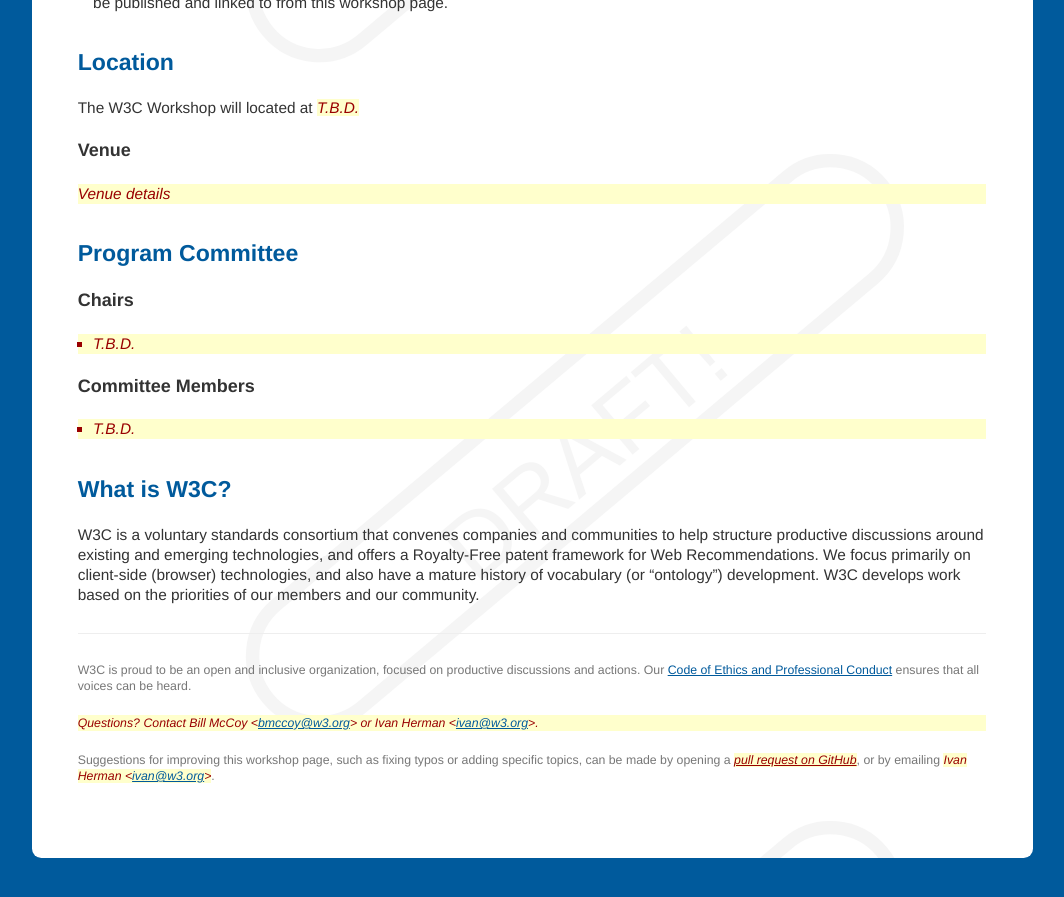
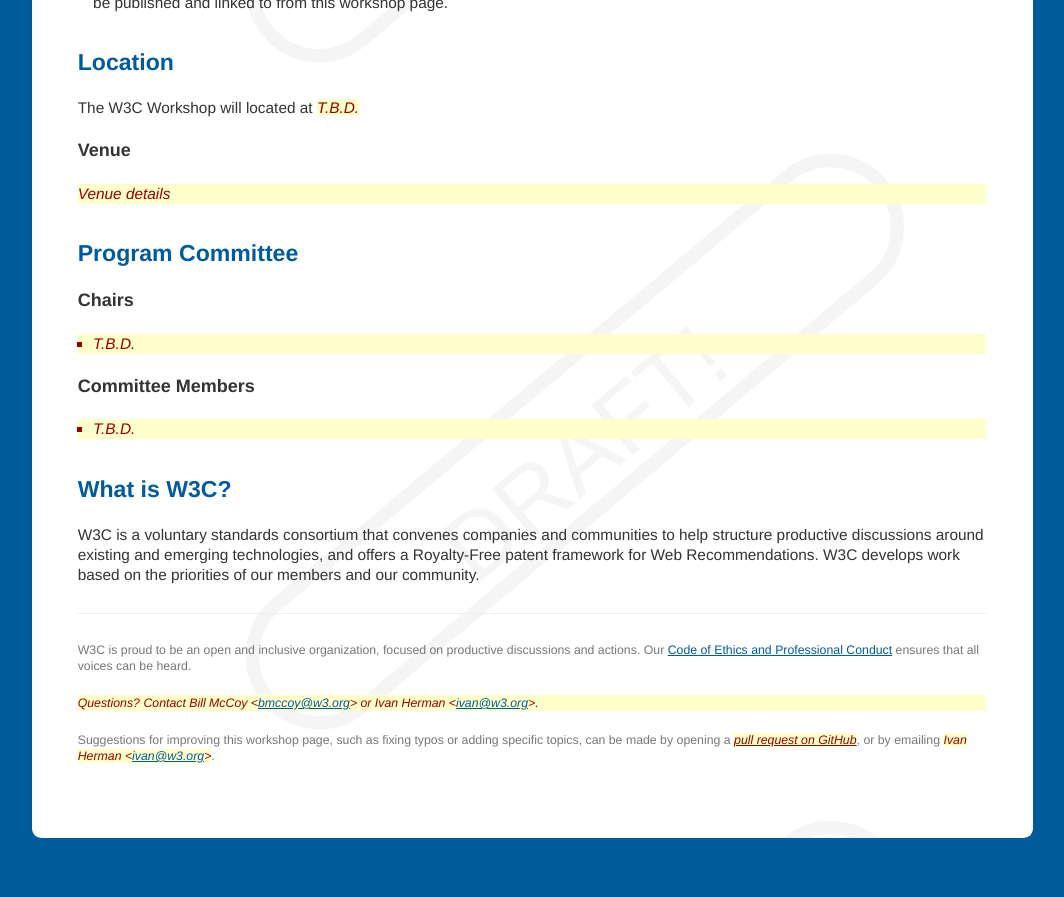
Before and after one commit to w3c/permissions-ws-2018, a Jekyll site: the page built from cfp.md, in a window 1280 px wide and 900 px high, scrolled down 1969 px. Shown: the top 897 px of the window, without its empty margins (108-1172 px from the left). Built offline with Jekyll 4.4.1, drawn with Linux system fonts in a browser that asks for light colours; our own code applies the rules of GitHub Pages for plain Markdown files.

Commit message:
Reference to vocabularies in 'about W3C' unnecessary (in general)

```diff
--- a/cfp.md
+++ b/cfp.md
@@ -86,4 +86,4 @@ Venue details
 
 ## What is W3C?
 
-W3C is a voluntary standards consortium that convenes companies and communities to help structure productive discussions around existing and emerging technologies, and offers a Royalty-Free patent framework for Web Recommendations. We focus primarily on client-side (browser) technologies, and also have a mature history of vocabulary (or “ontology”) development. W3C develops work based on the priorities of our members and our community.
+W3C is a voluntary standards consortium that convenes companies and communities to help structure productive discussions around existing and emerging technologies, and offers a Royalty-Free patent framework for Web Recommendations. W3C develops work based on the priorities of our members and our community.
```
